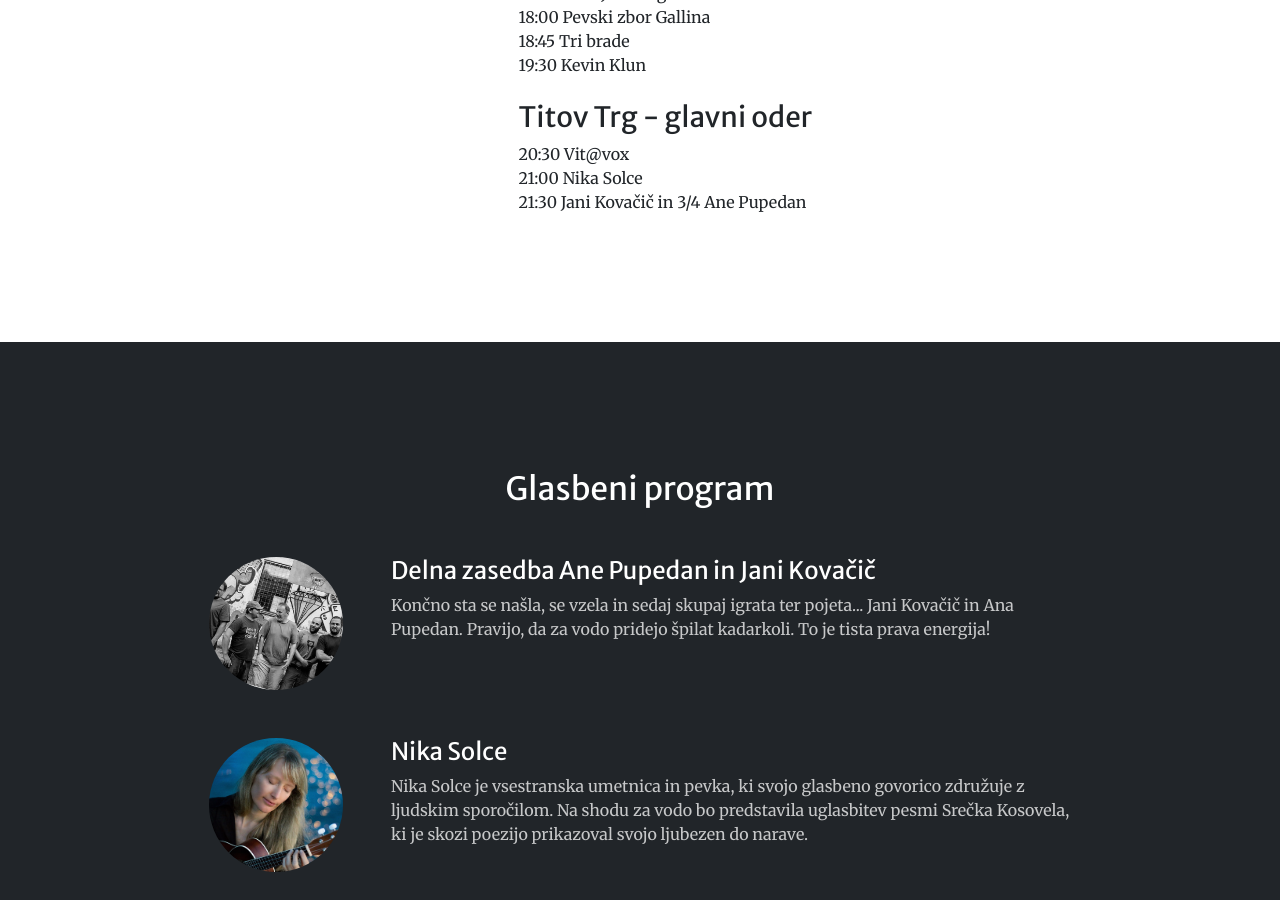
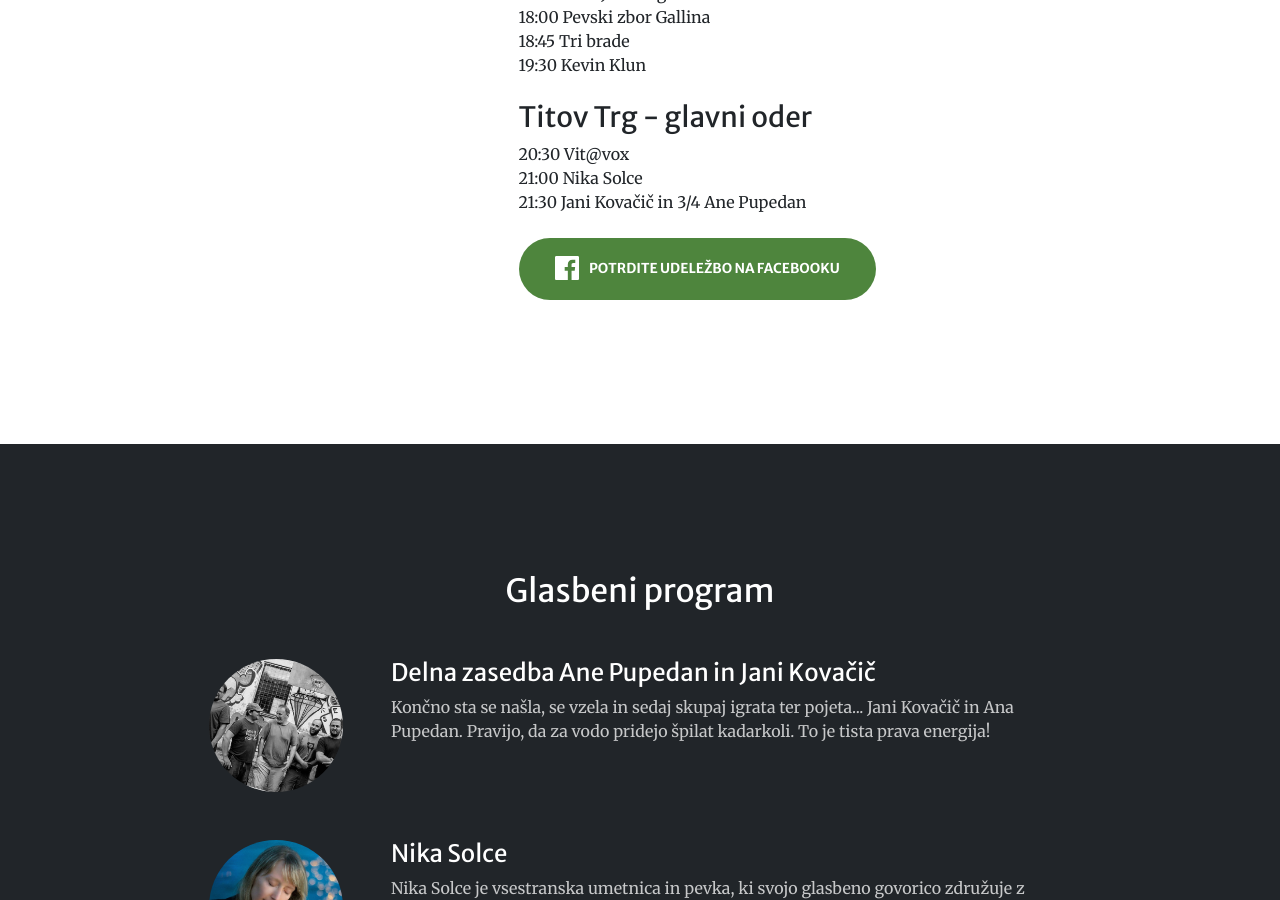
Before and after one commit to knagode/shodzavodo, a Jekyll site: the page built from index.html, in a window 1280 px wide and 900 px high, scrolled down 1807 px. Built offline with Jekyll 4.4.1, drawn with Linux system fonts in a browser that asks for light colours; some web fonts are replaced; comment, search, counter and statistics services are not loaded.

Commit message:
add link to event

```diff
--- a/index.html
+++ b/index.html
@@ -43,8 +43,8 @@ background: '/img/bg-index.jpg'
 
                 <!-- <hr class="divider divider-light" /> -->
 
-                <a class="btn btn-light btn-xl" href="https://www.facebook.com/groups/1399387447095919">
-                  <svg style="margin-top: -2px; display: inline-block; fill: #4267B2" xmlns="http://www.w3.org/2000/svg" width="24" height="24" viewBox="0 0 24 24"><path d="M22.675 0h-21.35c-.732 0-1.325.593-1.325 1.325v21.351c0 .731.593 1.324 1.325 1.324h11.495v-9.294h-3.128v-3.622h3.128v-2.671c0-3.1 1.893-4.788 4.659-4.788 1.325 0 2.463.099 2.795.143v3.24l-1.918.001c-1.504 0-1.795.715-1.795 1.763v2.313h3.587l-.467 3.622h-3.12v9.293h6.116c.73 0 1.323-.593 1.323-1.325v-21.35c0-.732-.593-1.325-1.325-1.325z"/></svg>
+                <a class="btn btn-light btn-xl" href="https://www.facebook.com/groups/1399387447095919"  target="_blank">
+                  <svg style="margin-top: -2px; display: inline-block; fill: #4267B2; margin-right: 8px" xmlns="http://www.w3.org/2000/svg" width="24" height="24" viewBox="0 0 24 24"><path d="M22.675 0h-21.35c-.732 0-1.325.593-1.325 1.325v21.351c0 .731.593 1.324 1.325 1.324h11.495v-9.294h-3.128v-3.622h3.128v-2.671c0-3.1 1.893-4.788 4.659-4.788 1.325 0 2.463.099 2.795.143v3.24l-1.918.001c-1.504 0-1.795.715-1.795 1.763v2.313h3.587l-.467 3.622h-3.12v9.293h6.116c.73 0 1.323-.593 1.323-1.325v-21.35c0-.732-.593-1.325-1.325-1.325z"/></svg>
 
                 Pridruži se nam na Facebook-u</a>
             </div>
@@ -109,11 +109,20 @@ background: '/img/bg-index.jpg'
 
                 <h3 class="mt-0">Titov Trg - glavni oder</h3>
 
-                <p class="mb-0">
+                <p class="mb-4">
                   20:30 Vit@vox<br/>
                   21:00 Nika Solce<br/>
                   21:30 Jani Kovačič in 3/4 Ane Pupedan<br/>
                 </p>
+
+
+                <p class="mt-0">
+                  <a class="btn btn-light btn-xl bg-primary text-white" href="https://www.facebook.com/events/506661927212696" target="_blank">
+                    <svg style="margin-top: -2px; display: inline-block; fill: white; margin-right: 8px" xmlns="http://www.w3.org/2000/svg" width="24" height="24" viewBox="0 0 24 24"><path d="M22.675 0h-21.35c-.732 0-1.325.593-1.325 1.325v21.351c0 .731.593 1.324 1.325 1.324h11.495v-9.294h-3.128v-3.622h3.128v-2.671c0-3.1 1.893-4.788 4.659-4.788 1.325 0 2.463.099 2.795.143v3.24l-1.918.001c-1.504 0-1.795.715-1.795 1.763v2.313h3.587l-.467 3.622h-3.12v9.293h6.116c.73 0 1.323-.593 1.323-1.325v-21.35c0-.732-.593-1.325-1.325-1.325z"/></svg>
+
+                  Potrdite udeležbo na Facebooku</a>
+                </p>
+
             </div>
         </div>
     </div>
```
Also changed, not shown: 2 other files.
